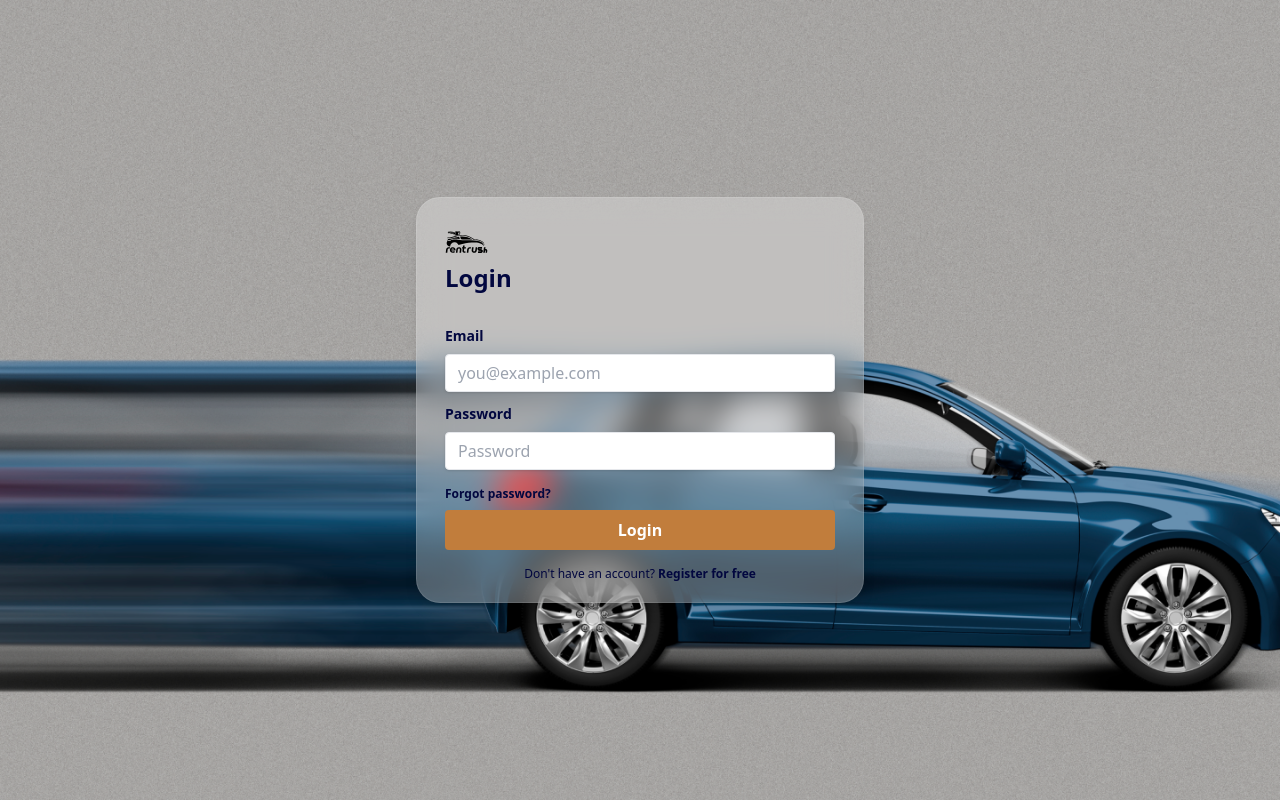
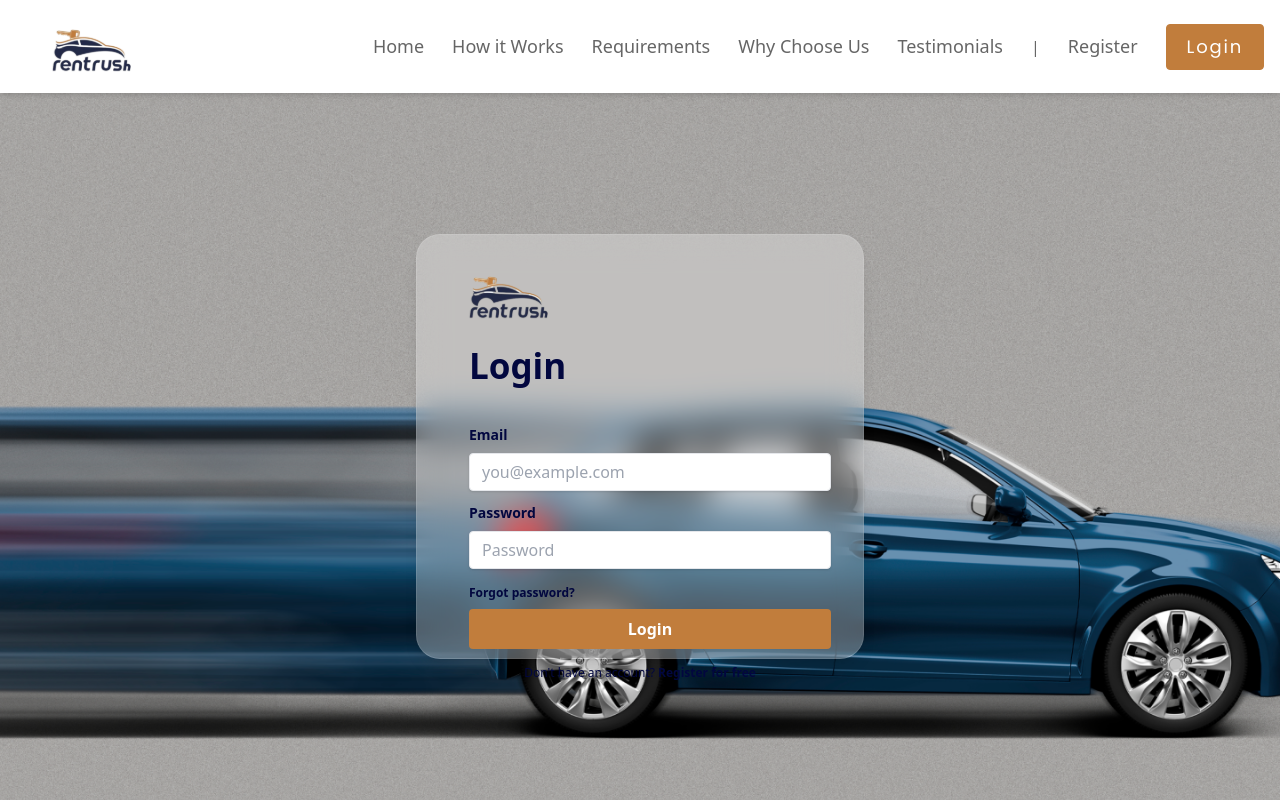
Before and after one commit to SairaRamzan5/RentRush, a React (Vite) app: page /login in a window 1280 px wide. Built offline with nearby package versions, Linux system fonts and the light colour scheme; no server answers.

Commit message:
changes: change logo. set navbar and login screen

```diff
--- a/src/components/Navbar.jsx
+++ b/src/components/Navbar.jsx
@@ -32,36 +32,67 @@ const Navbar = () => {
     }
   }
   return (
-    <nav className="bg-white shadow-md sticky top-0 z-50">
-      <div className="mx-auto px-4 flex justify-between items-center">
+    <nav className="bg-white shadow-md sticky top-0 z-50 h-[93px] flex justify-between items-center w-[100%]">
+      <div className="mx-auto px-4 flex justify-between items-center w-[100%]">
         <div className="flex items-center">
-          <Link
-          to="/"
-          >
+          <Link to="/">
             <img
               src="/src/assets/logo.svg"
               alt="Logo"
-              className="-my-3 h-[100px] mr-2 fill-white"
+              className="-my-3 h-[77px] mr-2 fill-white"
             />
           </Link>
         </div>
-        <div className="flex flex-row gap-3">
-          <div className="hidden md:flex space-x-4 px-2">
-            <li onClick={scrollToHome} className="list-none cursor-pointer text-gray-700 hover:text-[#C17D3C] text-xl font-semibold">Home</li>
-            <li onClick={scrollToSteps} className="list-none cursor-pointer text-gray-700 hover:text-[#C17D3C] text-xl font-semibold">How it Works</li>
-            <li onClick={scrollToRequirements} className="list-none cursor-pointer text-gray-700 hover:text-[#C17D3C] text-xl font-semibold">Requirements</li>
-            <li onClick={scrollToDetails} className="list-none cursor-pointer text-gray-700 hover:text-[#C17D3C] text-xl font-semibold">Why Choose Us</li>
-            <li className="list-none cursor-pointer text-gray-700 hover:text-[#C17D3C] text-xl font-semibold" onClick={scrollToTest}>Testimonials</li>
+
+        <div className="flex flex-row justify-between">
+          <div className="flex flex-row ">
+            <div className="hidden md:flex space-x-4 px-2 items-center gap-3 mr-5">
+              <li className="list-none cursor-pointer  hover:text-[#C17D3C] text-[18px] text-[#000000] opacity-60 hover:opacity-100 font-medium">
+                <Link to="/">Home</Link>
+              </li>
+              <li
+                onClick={scrollToSteps}
+                className="list-none cursor-pointer  hover:text-[#C17D3C] text-[18px] text-[#000000] opacity-60 hover:opacity-100 font-medium"
+              >
+                <Link to="/#steps">How it Works</Link>
+              </li>
+              <li
+                onClick={scrollToRequirements}
+                className="list-none cursor-pointer  hover:text-[#C17D3C] text-[18px] text-[#000000] opacity-60 hover:opacity-100 font-medium"
+              >
+                Requirements
+              </li>
+              <li
+                onClick={scrollToDetails}
+                className="list-none cursor-pointer  hover:text-[#C17D3C] text-[18px] text-[#000000] opacity-60 hover:opacity-100 font-medium"
+              >
+                Why Choose Us
+              </li>
+              <li
+                className="list-none cursor-pointer  hover:text-[#C17D3C] text-[18px] text-[#000000] opacity-60 hover:opacity-100 font-medium"
+                onClick={scrollToTest}
+              >
+                Testimonials
+              </li>
+              <li className="list-none text-[#000000] opacity-60 hover:opacity-100 font-medium">
+                |
+              </li>
+              <li className="list-none cursor-pointer  hover:text-[#C17D3C] text-[18px] text-[#000000] opacity-60 hover:opacity-100 font-medium">
+                <Link to="/signup" className="">
+                  Register
+                </Link>
+              </li>
             </div>
           </div>
           <div>
             <div className="flex space-x-4 justify-center items-center">
               <Link
                 to="/login"
-              className=" border border-[#C17D3C] bg-[#C17D3C] rounded py-2 px-10 text-white font-poppins text-lg tracking-widest"
+                className=" border border-[#C17D3C] bg-[#C17D3C] rounded py-2 px-5 text-white font-poppins text-lg tracking-widest"
               >
                 Login
               </Link>
+            </div>
           </div>
         </div>
       </div>
--- a/src/components/login.jsx
+++ b/src/components/login.jsx
@@ -2,6 +2,7 @@ import { useState } from "react";
 import { Link,useNavigate } from "react-router-dom";
 import axios from "axios";
 import Toast from "./Toast";
+import Navbar from "./Navbar";
 const Base_Url = import.meta.env.VITE_API_URL;
 
 function Login() {
@@ -19,14 +20,14 @@ function Login() {
       );
       const userRole = response.data.role;
       localStorage.setItem("token", response.data.token);
-        if (userRole === 'admin') {
+      if (userRole === "admin") {
         Toast("Yahoo! Login Successfull!", "success");
         navigator("/admin");
-        } else if (userRole === 'client') {
+      } else if (userRole === "client") {
         Toast("Yahoo! Login Successfull!", "success");
-            localStorage.setItem('name',response.data.name)
+        localStorage.setItem("name", response.data.name);
         navigator("/customer/Dashboard");
-        } else if (userRole === 'showroom') {
+      } else if (userRole === "showroom") {
         Toast("Welcome to Showroom!", "success");
         navigator("/showroom/inventory");
       } else {
@@ -38,15 +39,15 @@ function Login() {
     }
   };
   return (
-    <div className="flex items-center justify-center background min-h-screen min-w-max">
-      <div className="w-screen h-fit max-w-md py-5 px-7 bg-gray-300 backdrop-blur-lg bg-white/30 border border-white/10 rounded-3xl  p-5 shadow-lg">
-        <img
-          src="/src/assets/logo.svg"
-          className="w-[80px] -my-5 -mx-5 -mt-4"
-          alt=""
-        />
-        <h2 className="text-2xl font-bold text-[#02073F]">Login</h2>
-        <form className="mt-8 rounded  mb-4 " onSubmit={handleSubmit}>
+    <>
+      <Navbar />
+      <div className="flex items-center justify-center background h-[calc(100vh-93px)]">
+        <div className="w-screen h-[60%] max-w-md py-5 px-8 bg-gray-300 backdrop-blur-lg bg-white/30 border border-white/10 rounded-3xl shadow-lg">
+          <img src="/src/assets/logo.svg" className="-ml-4 p" alt="" />
+          <h2 className="pt-2 font-bold text-[35px] text-[#02073F] ml-5 ">
+            Login
+          </h2>
+          <form className="mt-8 rounded  mb-4 ml-5 " onSubmit={handleSubmit}>
             <div className="mb-3">
               <label
                 className="block text-[#02073F] text-sm font-bold mb-2"
@@ -104,6 +105,7 @@ function Login() {
           </p>
         </div>
       </div>
+    </>
   );
 }
 export default Login;
```
Also changed, not shown: src/assets/logo.svg. Lines whose indentation alone changed are shown as unchanged.
